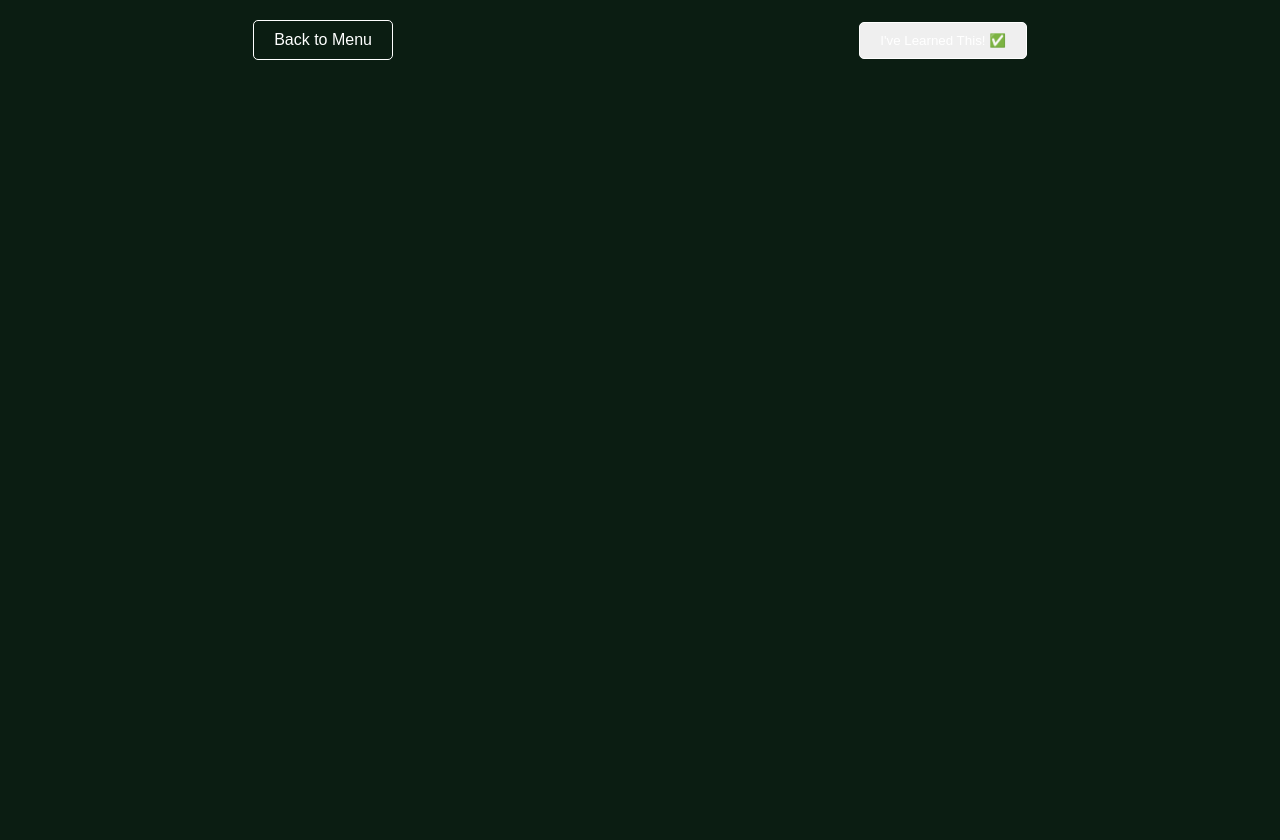
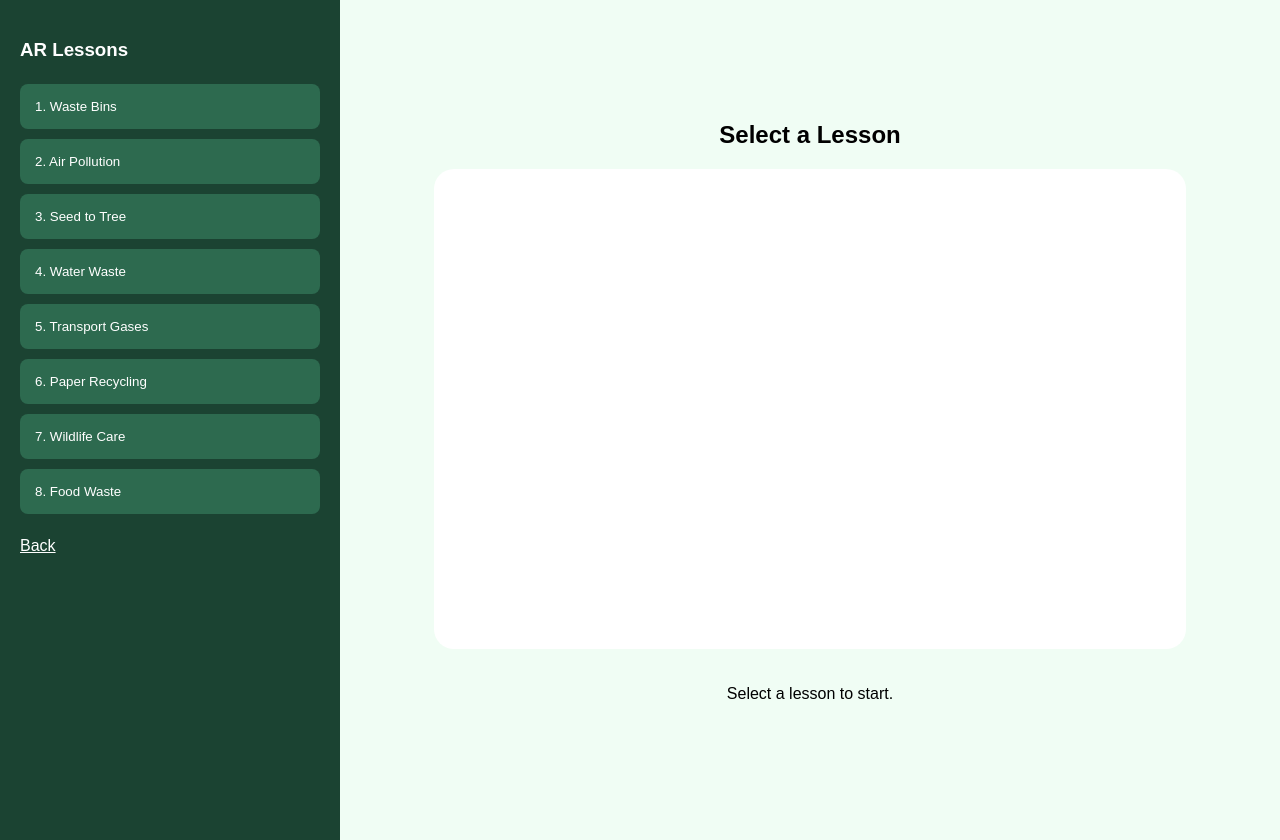
Before and after one commit to ECOSPHERE-8/Raisoni, a plain HTML site: page learn.html in a window 1280 px wide. Before the commit the page ends 800 px from the top, so only its background shows below. Drawn offline with Linux system fonts and the light colour scheme; some packages are replaced by stand-ins of ours; a script that the page names is missing.

Commit message:
Update learn.html

```diff
--- a/learn.html
+++ b/learn.html
@@ -2,31 +2,47 @@
 <html lang="en">
 <head>
     <meta charset="UTF-8">
-    <title>3D Learning | EcoLearn</title>
+    <title>Eco Sphere | Learn</title>
     <script type="module" src="https://ajax.googleapis.com/ajax/libs/model-viewer/3.4.0/model-viewer.min.js"></script>
     <style>
-        body { margin: 0; font-family: sans-serif; background: #0b1d12; color: white; text-align: center; }
-        model-viewer { width: 100%; height: 80vh; background: #e8f5e9; }
-        .nav { padding: 20px; display: flex; justify-content: space-around; align-items: center; }
-        .btn { color: white; border: 1px solid white; padding: 10px 20px; border-radius: 5px; text-decoration: none; }
+        body { display: flex; margin: 0; font-family: sans-serif; background: #f0fdf4; }
+        .sidebar { width: 300px; background: #1b4332; color: white; height: 100vh; padding: 20px; overflow-y: auto; }
+        .btn { background: #2d6a4f; border: none; color: white; width: 100%; padding: 15px; margin: 5px 0; text-align: left; border-radius: 8px; cursor: pointer; }
+        .viewer { flex-grow: 1; display: flex; flex-direction: column; align-items: center; justify-content: center; }
+        model-viewer { width: 80%; height: 60vh; background: white; border-radius: 20px; }
+        .desc { padding: 20px; text-align: center; max-width: 600px; }
     </style>
 </head>
 <body>
-    <model-viewer
-        src="https://modelviewer.dev/shared-assets/models/Astronaut.glb"
-        alt="3D Eco Model" auto-rotate camera-controls ar>
-    </model-viewer>
-
-    <div class="nav">
-        <a href="dashboard.html" class="btn">Back to Menu</a>
-        <button class="btn" onclick="addLearnProgress()">I've Learned This! ✅</button>
+    <div class="sidebar">
+        <h3>AR Lessons</h3>
+        <button class="btn" onclick="show(1)">1. Waste Bins</button>
+        <button class="btn" onclick="show(2)">2. Air Pollution</button>
+        <button class="btn" onclick="show(3)">3. Seed to Tree</button>
+        <button class="btn" onclick="show(4)">4. Water Waste</button>
+        <button class="btn" onclick="show(5)">5. Transport Gases</button>
+        <button class="btn" onclick="show(6)">6. Paper Recycling</button>
+        <button class="btn" onclick="show(7)">7. Wildlife Care</button>
+        <button class="btn" onclick="show(8)">8. Food Waste</button>
+        <br><br>
+        <a href="dashboard.html" style="color:white">Back</a>
     </div>
-
+    <div class="viewer">
+        <h2 id="ltitle">Select a Lesson</h2>
+        <model-viewer id="mv" src="" auto-rotate camera-controls ar></model-viewer>
+        <p class="desc" id="ldesc">Select a lesson to start.</p>
+    </div>
     <script>
-        function addLearnProgress() {
-            let p = parseInt(localStorage.getItem('eco_progress')) || 0;
-            localStorage.setItem('eco_progress', Math.min(p + 20, 100));
-            alert("Progress Updated! Check your badges.");
+        const data = {
+            1: ["Waste Management", "Click bins to see what goes where!", "https://modelviewer.dev/shared-assets/models/glTF-Sample-Models/Models/MaterialsVariantsShoe/glTF/MaterialsVariantsShoe.gltf"],
+            2: ["Air Pollution", "Visualizing toxic gases from burning plastic.", ""],
+            3: ["Reforestation", "Watch a seed grow into a tree in AR!", ""]
+            // Full 8 lessons logic here
+        };
+        function show(id) {
+            document.getElementById('ltitle').innerText = data[id][0];
+            document.getElementById('ldesc').innerText = data[id][1];
+            document.getElementById('mv').src = data[id][2];
         }
     </script>
 </body>
```
